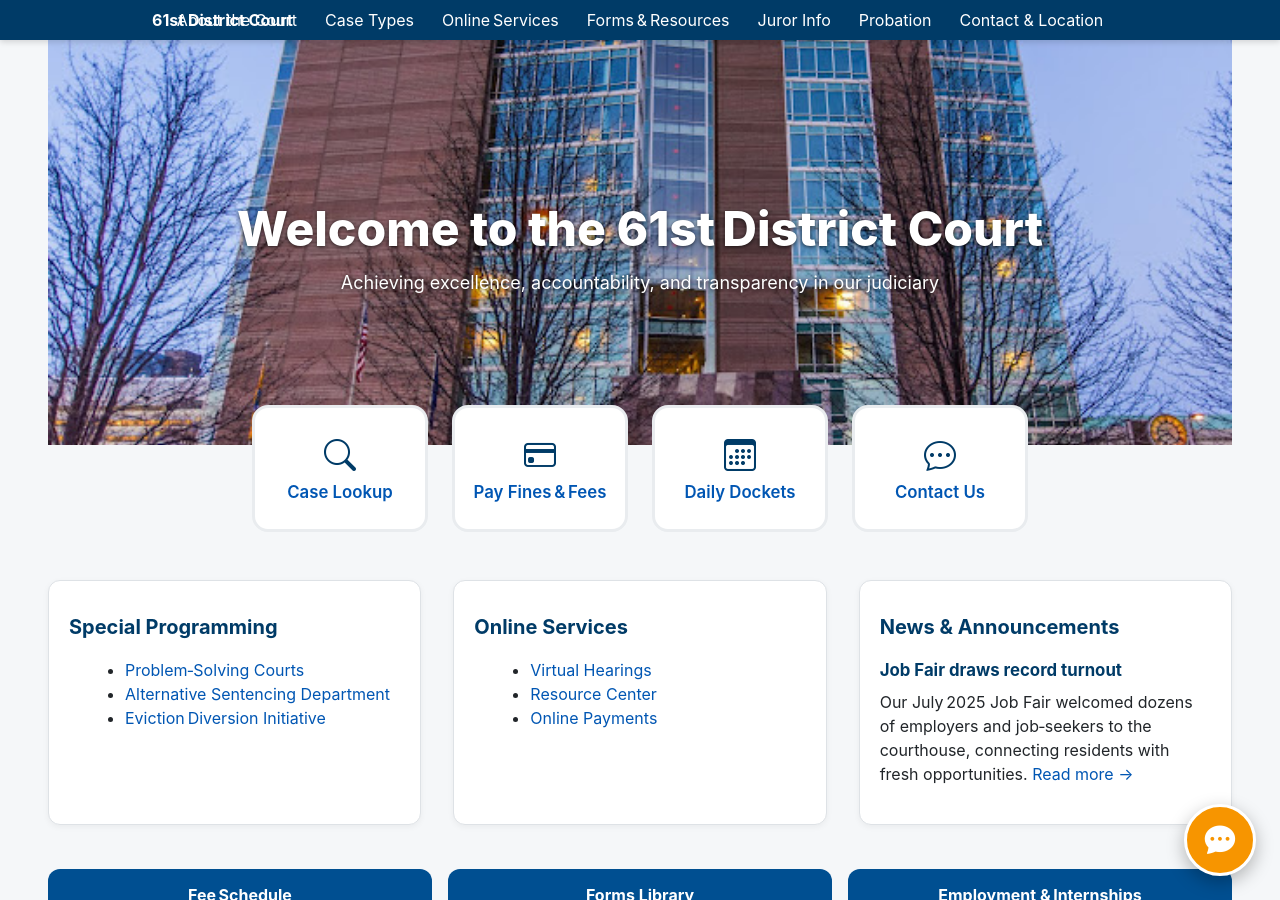
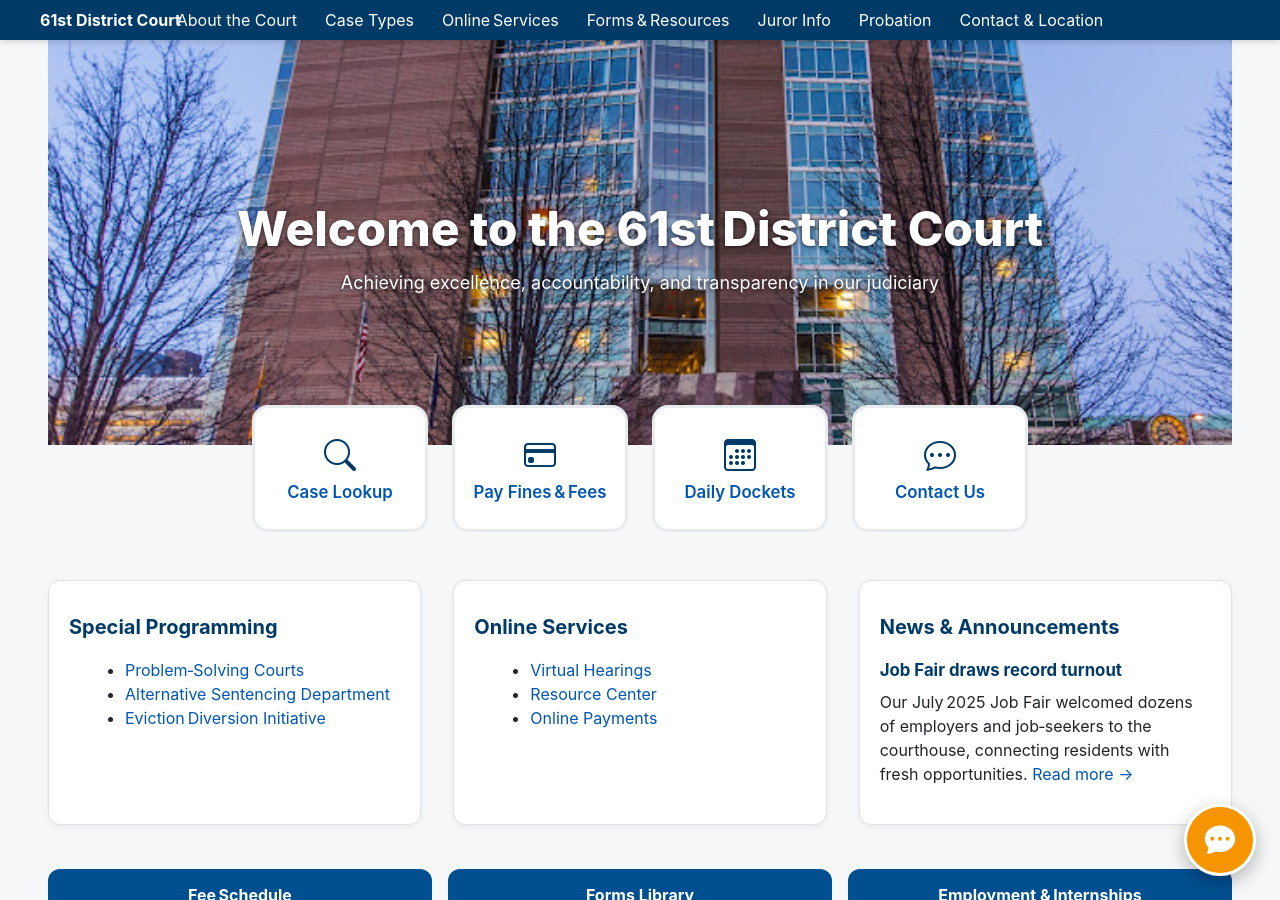
Before and after one commit to DrStern/DanFischer.github.io, a Jekyll site: the page built from index.md, in a window 1280 px wide and 900 px high. Built offline with Jekyll 4.4.1, drawn with Linux system fonts in a browser that asks for light colours.

Commit message:
Update custom.css

```diff
--- a/assets/css/custom.css
+++ b/assets/css/custom.css
@@ -1,7 +1,7 @@
 ---
 ---
 
-/* 61st District Court demo – full stylesheet
+/* 61st District Court – complete stylesheet
    ===================================================================== */
 
 /* RESET / BASICS
@@ -32,11 +32,11 @@ a:hover{color:#003f8c;text-decoration:underline}
   box-shadow:0 2px 6px rgba(0,0,0,.15);
 }
 
-/* Home / logo link  */
+/* Home / logo link (adjust two numbers to fine‑tune) */
 .home-link{
   position:absolute;
-  left:9.5rem;                 /* ◀ distance from left edge  (tweak) */
-  margin-right:3rem;           /* ◀ gap before first menu item (tweak) */
+  left:2.5rem;      /* ◀ distance from left edge (increase = move right) */
+  margin-right:3rem;/* ◀ gap before first menu item (increase = bigger gap) */
   font-weight:700;
   color:#fff;
   text-decoration:none;
@@ -52,7 +52,7 @@ a:hover{color:#003f8c;text-decoration:underline}
   display:flex;
   gap:1.75rem;
 }
-.navbar a{color:#fff;}          /* ensure nav links stay white */
+.navbar a{color:#fff;}          /* keep ALL nav links white */
 .navbar a:hover{opacity:.85}
 
 /* DROPDOWNS
@@ -77,6 +77,7 @@ a:hover{color:#003f8c;text-decoration:underline}
   font-weight:500;
 }
 .dropdown a:hover{background:#f1f3f5}
+.navbar li{position:relative}
 .navbar li:hover>.dropdown{display:block}
 
 /* HERO BAND
```
